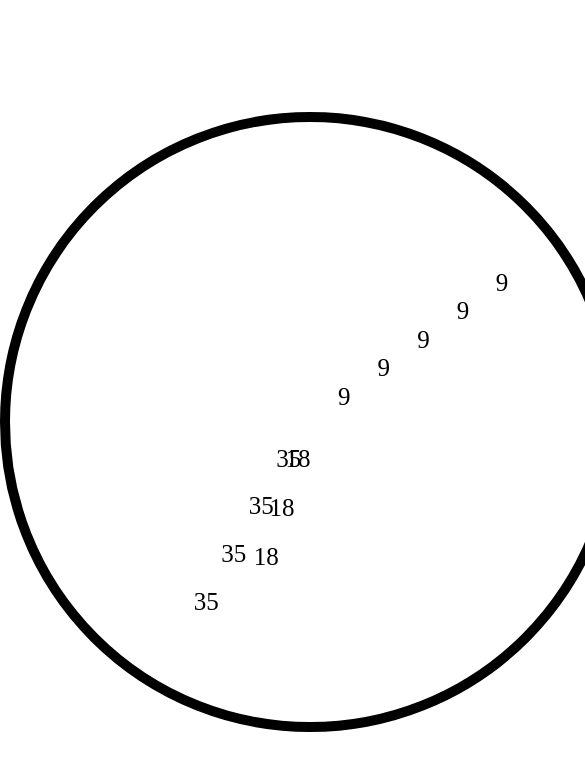
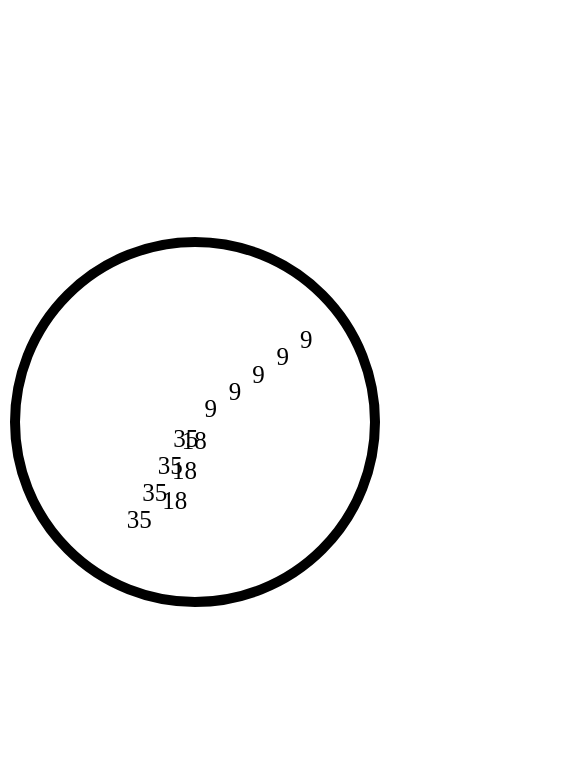
Before and after one commit to awerxyz/clock, a plain HTML site: page index.html in a window 390 px wide. Shown: the top 770 px of the page, 585 px wide, since content can reach past the window. Drawn offline with Linux system fonts and the light colour scheme.

Commit message:
add mobile view

```diff
--- a/style.css
+++ b/style.css
@@ -4,17 +4,13 @@
     height: 600px;
     border: 10px solid;
     border-radius: 50%;
-
-
     transform: rotate(-90deg);
 }
 
 body{
     height: 100vh;
     margin: 0;
-
     overflow: hidden;
-
     display: grid;
     place-items: center;
 }
@@ -22,46 +18,36 @@ body{
 .hand-holder{
     position: absolute;
     /*border: 2px solid;*/
-
     top: 0px;
     left: 10px;
-
 }
 
 .hand{
     height: 40px;
     /*border: 1px solid;*/
-
 }
 
 /* SECONDS */
-
 
 #sec{
     position: absolute;
     /*background-color: rgba(0, 255, 255, 0.27);*/
     width: 280px;
-
     top: 260px;
     left: 280px;
 }
 
 #sec-hand-holder{
     position: absolute;
-
     width: 560px;
     height: 560px;
-
     top: 20px;
     left: 20px;
-
     transform: rotate(-90deg);
-
 }
 
 .sec-number-wrapper, .min-number-wrapper, .hour-number-wrapper{
     height: 40px;
-
     display: flex;
     justify-content: space-evenly;
     align-items: center;
@@ -70,20 +56,6 @@ body{
 .sec-number, .min-number, .hour-number{
     text-align: center;
     font-size: 25px;
-}
-
-/* TWEAKING THE ROTATION OF THE NUMBERS */
-
-.sec-number{
-    transform: rotate(0deg);
-}
-
-.min-number{
-    transform: rotate(0deg);
-}
-
-.hour-number{
-    transform: rotate(0deg);
 }
 
 /* MINUTES */
@@ -112,23 +84,57 @@ body{
 
 #hour{
     position: absolute;
-
     /*background-color: rgba(210, 105, 30, 0.317);*/
-
     width: 180px;
-
     top: 190px;
     left: 210px;
 }
 
 #hour-hand-holder{
     position: absolute;
-
     width: 420px;
     height: 420px;
-
     top: 90px;
     left: 90px;
-
     transform: rotate(-90deg);
 }
+
+@media screen and (max-width: 600px) {
+    .clock-border{
+        width: 350px;
+        height: 350px;
+    }
+
+    #sec{
+        width: 165px;
+    }
+
+    #sec-hand-holder{
+        width: 560px;
+        height: 560px;
+        top: -108px;
+        left: -106px;
+    }
+
+    #min{
+        width: 130px;
+    }
+
+    #min-hand-holder{
+        width: 500px;
+        height: 500px;
+        left: -76px;
+        top: -75px;
+    }
+
+    #hour{
+        width: 100px;
+    }
+
+    #hour-hand-holder{
+        width: 420px;
+        height: 420px;
+        top: -30px;
+        left: -36px;
+    }
+}
```
